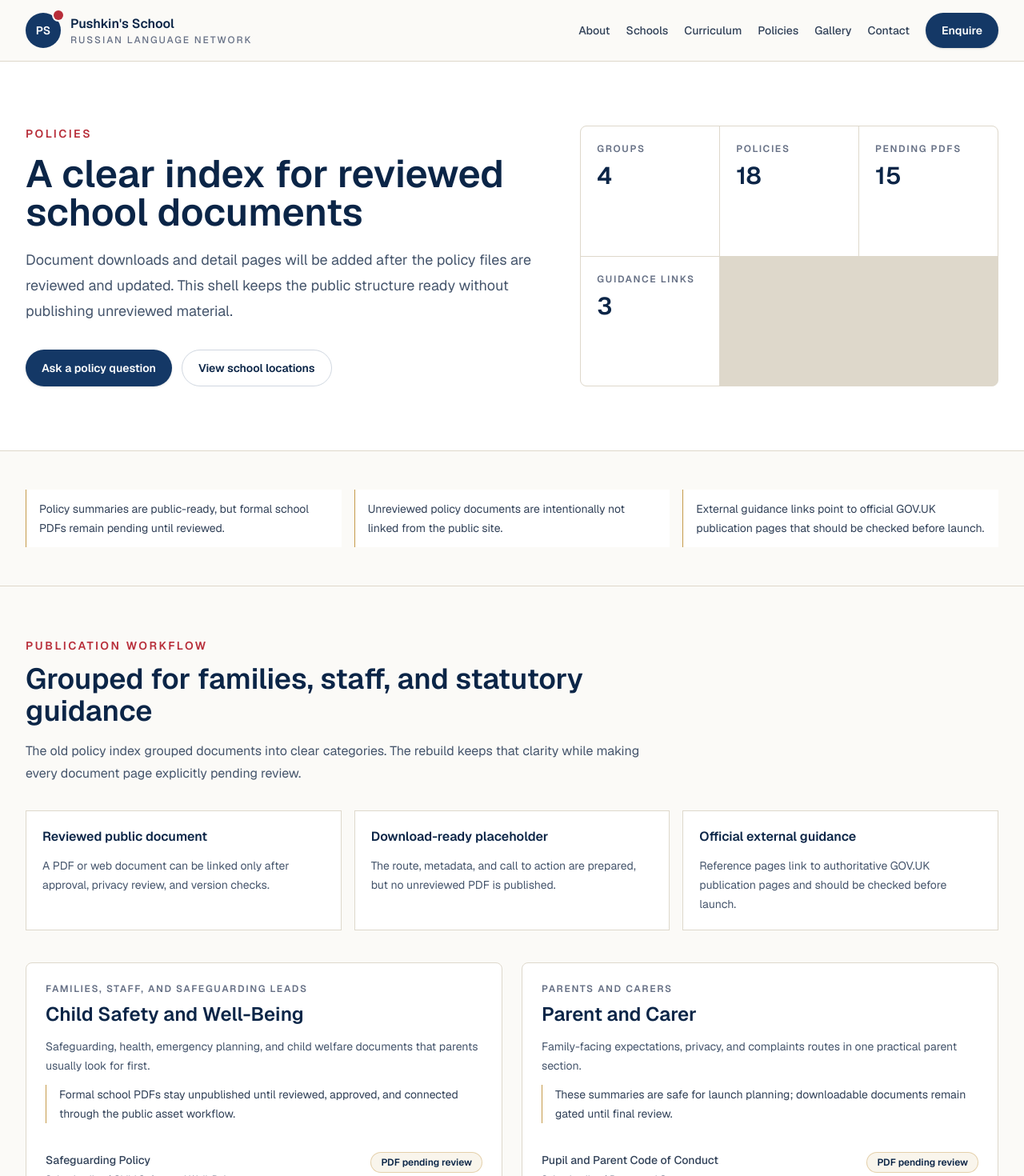
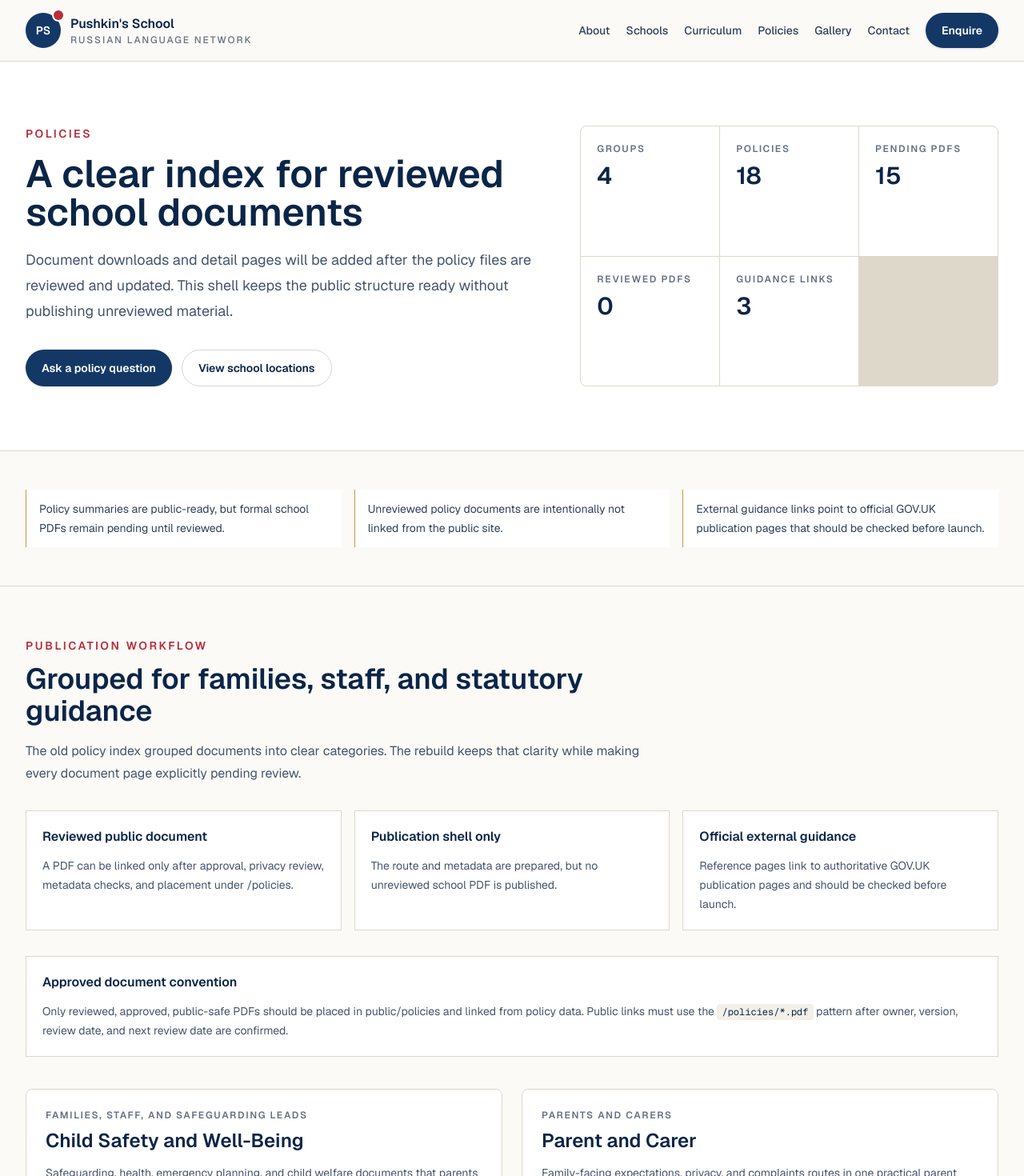
Before and after one commit to AntonV0/pushkins-russian-school, a Next.js app: page /policies in a window 1280 px wide. Shown: the top 1470 px of the page at 80% size. Built offline with nearby package versions, Linux system fonts and the light colour scheme.

Commit message:
feat(content): prepare reviewed policy assets

```diff
--- a/src/app/policies/[slug]/page.tsx
+++ b/src/app/policies/[slug]/page.tsx
@@ -10,6 +10,7 @@ import {
   getPolicyMetadata,
   getPolicyStatusTone,
   policies,
+  policyAssetConvention,
   policyPublicationChecklist,
   policySupportLinks,
 } from "@/data/policies";
@@ -118,7 +119,7 @@ export default async function PolicyPage({ params }: PolicyPageProps) {
               </a>
             ) : (
               <span className="inline-flex items-center justify-center rounded-full border border-border-soft bg-background px-5 py-2.5 text-sm font-semibold text-muted">
-                Download pending review
+                {downloadReadiness.label}
               </span>
             )}
           </div>
@@ -150,6 +151,17 @@ export default async function PolicyPage({ params }: PolicyPageProps) {
               </p>
               <p className="mt-2 text-sm leading-6 text-slate-600">
                 {downloadReadiness.description}
+              </p>
+              <p className="mt-4 text-xs leading-5 text-muted">
+                Approved PDFs must be stored in{" "}
+                <code className="rounded bg-background px-1.5 py-0.5 text-[0.7rem] text-brand-blue-strong">
+                  {policyAssetConvention.publicFolder}
+                </code>{" "}
+                and linked as{" "}
+                <code className="rounded bg-background px-1.5 py-0.5 text-[0.7rem] text-brand-blue-strong">
+                  {policyAssetConvention.publicPathPrefix}*.pdf
+                </code>
+                .
               </p>
             </div>
           </aside>
@@ -196,7 +208,7 @@ export default async function PolicyPage({ params }: PolicyPageProps) {
                 </a>
               ) : (
                 <span className="inline-flex items-center justify-center rounded-full border border-border-soft px-5 py-3 text-sm font-semibold text-muted">
-                  Download pending review
+                  {downloadReadiness.label}
                 </span>
               )}
             </div>
--- a/src/app/policies/page.tsx
+++ b/src/app/policies/page.tsx
@@ -8,7 +8,9 @@ import {
   getPolicyAvailabilitySummary,
   getPolicyDownloadReadiness,
   getPolicyStatusTone,
+  hasReviewedPublicPolicyPdf,
   policies,
+  policyAssetConvention,
   policyGroups,
   policyIndexNotes,
   policyPublicationStates,
@@ -31,7 +33,12 @@ export const metadata: Metadata = {
 };
 
 export default function PoliciesPage() {
-  const availableActions = policies.filter((policy) => getPolicyAction(policy));
+  const reviewedPublicPdfs = policies.filter((policy) =>
+    hasReviewedPublicPolicyPdf(policy),
+  );
+  const currentExternalGuidanceLinks = policies.filter(
+    (policy) => getPolicyAction(policy)?.kind === "external",
+  );
   const pendingSchoolPolicies = policies.filter(
     (policy) =>
       policy.documentType === "School policy" &&
@@ -68,7 +75,11 @@ export default function PoliciesPage() {
               { label: "Groups", value: policyGroups.length },
               { label: "Policies", value: policies.length },
               { label: "Pending PDFs", value: pendingSchoolPolicies.length },
-              { label: "Guidance links", value: availableActions.length },
+              { label: "Reviewed PDFs", value: reviewedPublicPdfs.length },
+              {
+                label: "Guidance links",
+                value: currentExternalGuidanceLinks.length,
+              },
             ]}
           />
         </div>
@@ -119,6 +130,19 @@ export default function PoliciesPage() {
                 </p>
               </article>
             ))}
+          </div>
+          <div className="mt-8 border border-border-soft bg-surface p-5">
+            <h2 className="text-base font-semibold text-brand-blue-strong">
+              Approved document convention
+            </h2>
+            <p className="mt-3 text-sm leading-6 text-slate-600">
+              {policyAssetConvention.summary} Public links must use the{" "}
+              <code className="rounded bg-surface-muted px-1.5 py-0.5 text-xs text-brand-blue-strong">
+                {policyAssetConvention.publicPathPrefix}*.pdf
+              </code>{" "}
+              pattern after owner, version, review date, and next review date
+              are confirmed.
+            </p>
           </div>
           <div className="mt-10 grid gap-6 md:grid-cols-2">
             {policyGroups.map((group) => (
--- a/src/data/policies.ts
+++ b/src/data/policies.ts
@@ -39,6 +39,29 @@ export type PolicySupportLink = {
   href: string;
   description: string;
 };
+
+export type PolicyAction =
+  | {
+      kind: "pdf";
+      href: string;
+      label: string;
+      description: string;
+      isExternal: false;
+    }
+  | {
+      kind: "external";
+      href: string;
+      label: string;
+      description: string;
+      isExternal: true;
+    };
+
+const policyPdfPublicPathPrefix = "/policies/";
+const policyPdfExtension = ".pdf";
+const unconfirmedMetadataValues = new Set([
+  "publication shell",
+  "to be confirmed",
+]);
 
 const policySummaries: Record<string, string> = {
   "Safeguarding Policy":
@@ -296,8 +319,9 @@ export const policyGroups: PolicyGroup[] = [
 export const policies = policyGroups.flatMap((group) => group.policies);
 
 export const policyPublicationChecklist = [
-  "Reviewed PDF or web document added to the approved public asset flow.",
+  "Reviewed PDF added under public/policies and linked with a /policies/*.pdf path.",
   "Owner, version, and review date confirmed before launch.",
+  "Next review date agreed before the download is made public.",
   "Personal, staff, or unpublished operational details removed.",
   "Download link, summary copy, and last-reviewed label connected from this shell.",
 ];
@@ -312,12 +336,12 @@ export const policyPublicationStates = [
   {
     label: "Reviewed public document",
     description:
-      "A PDF or web document can be linked only after approval, privacy review, and version checks.",
+      "A PDF can be linked only after approval, privacy review, metadata checks, and placement under /policies.",
   },
   {
-    label: "Download-ready placeholder",
+    label: "Publication shell only",
     description:
-      "The route, metadata, and call to action are prepared, but no unreviewed PDF is published.",
+      "The route and metadata are prepared, but no unreviewed school PDF is published.",
   },
   {
     label: "Official external guidance",
@@ -325,6 +349,14 @@ export const policyPublicationStates = [
       "Reference pages link to authoritative GOV.UK publication pages and should be checked before launch.",
   },
 ];
+
+export const policyAssetConvention = {
+  publicFolder: "public/policies",
+  publicPathPrefix: policyPdfPublicPathPrefix,
+  allowedExtension: policyPdfExtension,
+  summary:
+    "Only reviewed, approved, public-safe PDFs should be placed in public/policies and linked from policy data.",
+};
 
 export const policySupportLinks: PolicySupportLink[] = [
   {
@@ -341,9 +373,63 @@ export const policySupportLinks: PolicySupportLink[] = [
   },
 ];
 
-export function getPolicyAction(policy: Policy) {
-  if (policy.pdfPath && policy.publicationStatus === "reviewed-public") {
+export function isValidPolicyPdfPath(path?: string) {
+  if (!path) {
+    return false;
+  }
+
+  const normalizedPath = path.trim();
+
+  return (
+    normalizedPath === path &&
+    normalizedPath.startsWith(policyPdfPublicPathPrefix) &&
+    normalizedPath.endsWith(policyPdfExtension) &&
+    !normalizedPath.includes("..") &&
+    !normalizedPath.includes("//") &&
+    !normalizedPath.includes("?") &&
+    !normalizedPath.includes("#") &&
+    normalizedPath.length > policyPdfPublicPathPrefix.length + policyPdfExtension.length
+  );
+}
+
+function isConfirmedPolicyMetadataValue(value?: string) {
+  const normalizedValue = value?.trim().toLowerCase();
+
+  return Boolean(
+    normalizedValue &&
+      !unconfirmedMetadataValues.has(normalizedValue) &&
+      !normalizedValue.includes("pending"),
+  );
+}
+
+export function getMissingPolicyPublicationMetadata(policy: Policy) {
+  return [
+    { label: "owner", value: policy.owner },
+    { label: "version", value: policy.version },
+    { label: "review date", value: policy.reviewDate },
+    { label: "next review date", value: policy.nextReviewDate },
+  ]
+    .filter((item) => !isConfirmedPolicyMetadataValue(item.value))
+    .map((item) => item.label);
+}
+
+export function hasReviewedPolicyPublicationMetadata(policy: Policy) {
+  return getMissingPolicyPublicationMetadata(policy).length === 0;
+}
+
+export function hasReviewedPublicPolicyPdf(policy: Policy) {
+  return (
+    policy.documentType === "School policy" &&
+    policy.publicationStatus === "reviewed-public" &&
+    hasReviewedPolicyPublicationMetadata(policy) &&
+    isValidPolicyPdfPath(policy.pdfPath)
+  );
+}
+
+export function getPolicyAction(policy: Policy): PolicyAction | null {
+  if (hasReviewedPublicPolicyPdf(policy) && policy.pdfPath) {
     return {
+      kind: "pdf",
       href: policy.pdfPath,
       label: "Download PDF",
       description: "Reviewed public document",
@@ -356,6 +442,7 @@ export function getPolicyAction(policy: Policy) {
     policy.publicationStatus === "external-current"
   ) {
     return {
+      kind: "external",
       href: policy.externalGuidanceUrl,
       label: policy.externalGuidanceLabel ?? "Open guidance",
       description: "Current external guidance",
@@ -399,8 +486,12 @@ export function getPolicyStatusTone(policy: Policy) {
 }
 
 export function getPolicyAvailabilitySummary(policy: Policy) {
+  if (hasReviewedPublicPolicyPdf(policy)) {
+    return "Formal PDF available";
+  }
+
   if (policy.publicationStatus === "reviewed-public") {
-    return "Formal PDF available";
+    return "PDF metadata needs review";
   }
 
   if (policy.publicationStatus === "external-current") {
@@ -413,11 +504,30 @@ export function getPolicyAvailabilitySummary(policy: Policy) {
 }
 
 export function getPolicyDownloadReadiness(policy: Policy) {
-  if (policy.publicationStatus === "reviewed-public") {
+  if (hasReviewedPublicPolicyPdf(policy)) {
     return {
       label: "Download available",
       description:
         "The reviewed public document is connected and ready for families to download.",
+    };
+  }
+
+  if (policy.publicationStatus === "reviewed-public") {
+    const missingMetadata = getMissingPolicyPublicationMetadata(policy);
+
+    if (missingMetadata.length > 0) {
+      return {
+        label: "Publication metadata needs review",
+        description: `This policy is marked reviewed, but ${missingMetadata.join(
+          ", ",
+        )} must be confirmed before a download button appears.`,
+      };
+    }
+
+    return {
+      label: "PDF metadata needs review",
+      description:
+        "This policy is marked reviewed, but a valid /policies/*.pdf path is still required before a download button appears.",
     };
   }
 
```
Also changed, not shown: public/policies/README.md (added).
